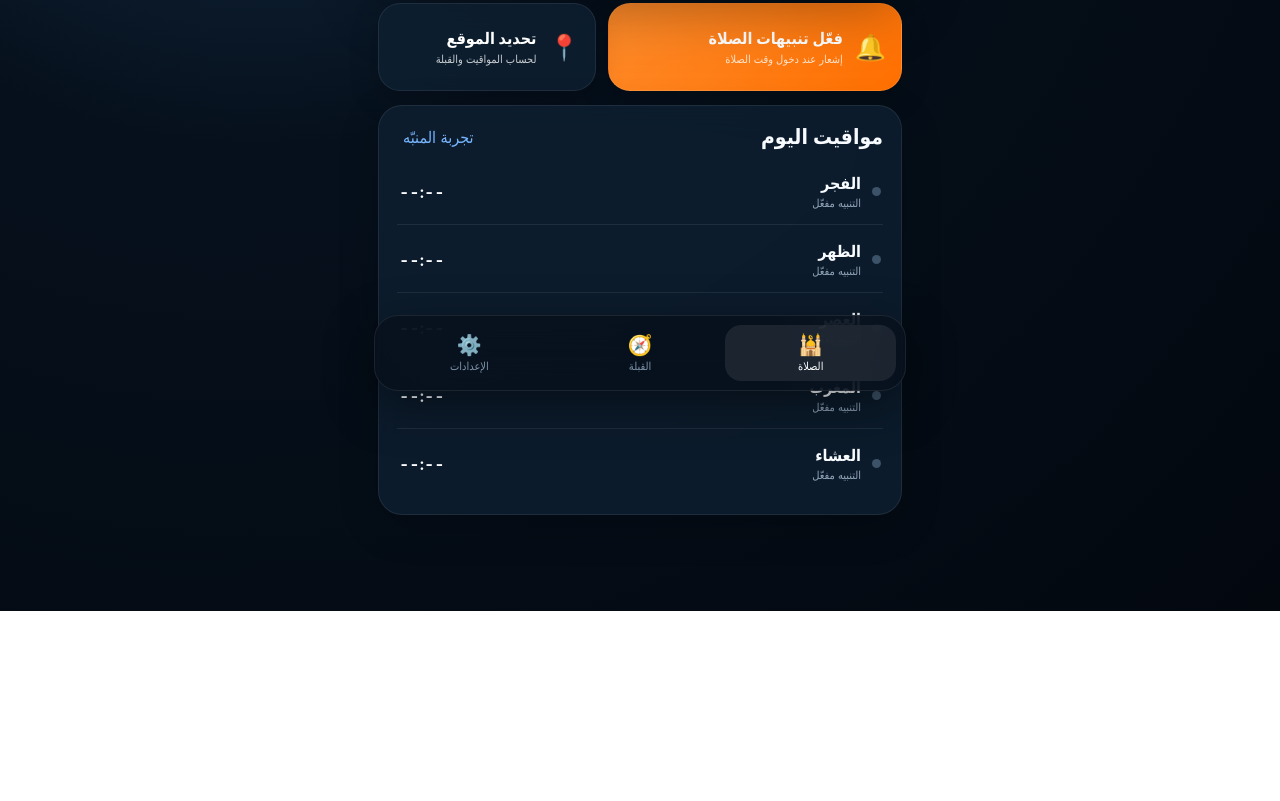
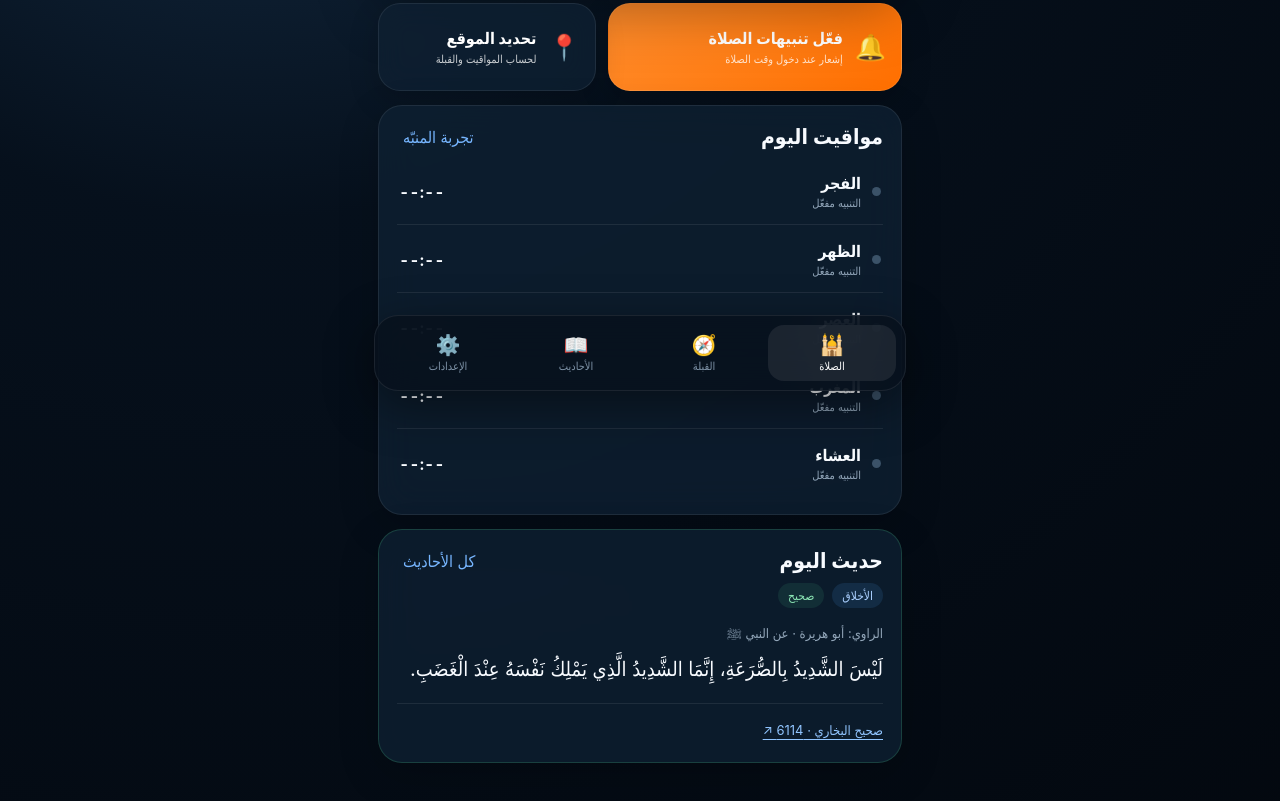
Before and after one commit to mahmoudabdhamed76-afk/salat, a website: page public/index.html in a window 1280 px wide. Shown: the part 397-1198 px from the top of the page. Before the commit the page ends 1008 px from the top, so only its background shows below. Drawn offline with Linux system fonts and the light colour scheme.

Commit message:
Add sourced hadith library and daily hadith

```diff
--- /dev/null
+++ b/public/hadith.js
@@ -0,0 +1,131 @@
+(() => {
+  // Arabic matn verified against the linked Sahih al-Bukhari / Sahih Muslim entries.
+  const HADITHS = [
+    {
+      category: 'الصلاة', narrator: 'أبو موسى الأشعري', book: 'صحيح البخاري', number: '574',
+      text: 'مَنْ صَلَّى الْبَرْدَيْنِ دَخَلَ الْجَنَّةَ.',
+      note: 'البردان: صلاة الفجر وصلاة العصر.', url: 'https://sunnah.com/bukhari:574'
+    },
+    {
+      category: 'القرآن', narrator: 'عثمان بن عفان', book: 'صحيح البخاري', number: '5027',
+      text: 'خَيْرُكُمْ مَنْ تَعَلَّمَ الْقُرْآنَ وَعَلَّمَهُ.', url: 'https://sunnah.com/bukhari:5027'
+    },
+    {
+      category: 'الأخلاق', narrator: 'عبد الله بن عمرو', book: 'صحيح البخاري', number: '10',
+      text: 'الْمُسْلِمُ مَنْ سَلِمَ الْمُسْلِمُونَ مِنْ لِسَانِهِ وَيَدِهِ، وَالْمُهَاجِرُ مَنْ هَجَرَ مَا نَهَى اللَّهُ عَنْهُ.',
+      url: 'https://sunnah.com/bukhari:10'
+    },
+    {
+      category: 'الأخلاق', narrator: 'أبو هريرة', book: 'صحيح البخاري', number: '6114',
+      text: 'لَيْسَ الشَّدِيدُ بِالصُّرَعَةِ، إِنَّمَا الشَّدِيدُ الَّذِي يَمْلِكُ نَفْسَهُ عِنْدَ الْغَضَبِ.',
+      url: 'https://sunnah.com/bukhari:6114'
+    },
+    {
+      category: 'الإيمان', narrator: 'تميم الداري', book: 'صحيح مسلم', number: '55',
+      text: '«الدِّينُ النَّصِيحَةُ». قُلْنَا: لِمَنْ؟ قَالَ: «لِلَّهِ وَلِكِتَابِهِ وَلِرَسُولِهِ وَلِأَئِمَّةِ الْمُسْلِمِينَ وَعَامَّتِهِمْ».',
+      url: 'https://sunnah.com/muslim:55a'
+    },
+    {
+      category: 'الأخلاق', narrator: 'أبو ذر', book: 'صحيح مسلم', number: '2626',
+      text: 'لَا تَحْقِرَنَّ مِنَ الْمَعْرُوفِ شَيْئًا وَلَوْ أَنْ تَلْقَى أَخَاكَ بِوَجْهٍ طَلْقٍ.',
+      url: 'https://sunnah.com/muslim:2626'
+    },
+    {
+      category: 'الذكر والطهارة', narrator: 'أبو مالك الأشعري', book: 'صحيح مسلم', number: '223',
+      text: 'الطُّهُورُ شَطْرُ الْإِيمَانِ، وَالْحَمْدُ لِلَّهِ تَمْلَأُ الْمِيزَانَ، وَسُبْحَانَ اللَّهِ وَالْحَمْدُ لِلَّهِ تَمْلَآنِ ـ أَوْ تَمْلَأُ ـ مَا بَيْنَ السَّمَوَاتِ وَالْأَرْضِ، وَالصَّلَاةُ نُورٌ، وَالصَّدَقَةُ بُرْهَانٌ، وَالصَّبْرُ ضِيَاءٌ، وَالْقُرْآنُ حُجَّةٌ لَكَ أَوْ عَلَيْكَ، كُلُّ النَّاسِ يَغْدُو فَبَائِعٌ نَفْسَهُ فَمُعْتِقُهَا أَوْ مُوبِقُهَا.',
+      url: 'https://sunnah.com/muslim:223'
+    },
+    {
+      category: 'الإيمان', narrator: 'أنس بن مالك', book: 'صحيح البخاري', number: '13',
+      text: 'لَا يُؤْمِنُ أَحَدُكُمْ حَتَّى يُحِبَّ لِأَخِيهِ مَا يُحِبُّ لِنَفْسِهِ.',
+      url: 'https://sunnah.com/bukhari:13'
+    }
+  ];
+
+  const $ = (id) => document.getElementById(id);
+  const search = $('hadithSearch');
+  const category = $('hadithCategory');
+  const list = $('hadithList');
+  let dailyKey;
+
+  function normalize(text) {
+    return text.normalize('NFKD').replace(/[\u064B-\u065F\u0670\u06D6-\u06ED\u0640]/g, '')
+      .replace(/[أإآٱ]/g, 'ا').replace(/ى/g, 'ي').replace(/ة/g, 'ه')
+      .replace(/[٠-٩]/g, digit => '٠١٢٣٤٥٦٧٨٩'.indexOf(digit))
+      .replace(/\s+/g, ' ').trim().toLowerCase();
+  }
+
+  function createContent(hadith) {
+    const content = document.createDocumentFragment();
+    const meta = document.createElement('div');
+    meta.className = 'hadith-meta';
+    for (const [className, text] of [['hadith-category', hadith.category], ['hadith-grade', 'صحيح']]) {
+      const badge = document.createElement('span');
+      badge.className = className;
+      badge.textContent = text;
+      meta.append(badge);
+    }
+    const narrator = document.createElement('p');
+    narrator.className = 'hadith-narrator';
+    narrator.textContent = `الراوي: ${hadith.narrator} · عن النبي ﷺ`;
+    const quote = document.createElement('blockquote');
+    quote.className = 'hadith-text';
+    quote.textContent = hadith.text;
+    const footer = document.createElement('div');
+    footer.className = 'hadith-footer';
+    const source = document.createElement('a');
+    source.className = 'hadith-source';
+    source.href = hadith.url;
+    source.target = '_blank';
+    source.rel = 'noopener noreferrer';
+    source.textContent = `${hadith.book} · ${hadith.number} ↗`;
+    source.setAttribute('aria-label', `مصدر الحديث: ${hadith.book}، رقم ${hadith.number}، يفتح في نافذة جديدة`);
+    footer.append(source);
+    if (hadith.note) {
+      const note = document.createElement('span');
+      note.className = 'hadith-note';
+      note.textContent = hadith.note;
+      footer.append(note);
+    }
+    content.append(meta, narrator, quote, footer);
+    return content;
+  }
+
+  function renderHadiths() {
+    const words = normalize(search.value).split(' ').filter(Boolean);
+    const matches = HADITHS.filter(hadith => {
+      const text = normalize([hadith.text, hadith.narrator, hadith.book, hadith.number, hadith.category, hadith.note || ''].join(' '));
+      return (!category.value || hadith.category === category.value) && words.every(word => text.includes(word));
+    });
+    list.replaceChildren(...matches.map(hadith => {
+      const card = document.createElement('article');
+      card.className = 'section-card';
+      card.append(createContent(hadith));
+      return card;
+    }));
+    $('hadithCount').textContent = `النتائج: ${matches.length.toLocaleString('ar-EG')} من ${HADITHS.length.toLocaleString('ar-EG')}`;
+    $('hadithEmpty').hidden = matches.length > 0;
+  }
+
+  function renderDailyHadith() {
+    const now = new Date();
+    // Local calendar date, converted to a day number without DST affecting the rotation.
+    const day = Math.floor(Date.UTC(now.getFullYear(), now.getMonth(), now.getDate()) / 86400000);
+    if (day === dailyKey) return;
+    dailyKey = day;
+    $('dailyHadith').replaceChildren(createContent(HADITHS[day % HADITHS.length]));
+  }
+
+  search.addEventListener('input', renderHadiths);
+  category.addEventListener('change', renderHadiths);
+  $('browseHadithBtn').addEventListener('click', () => {
+    document.querySelector('[data-view="hadithView"]').click();
+    $('hadithHeading').scrollIntoView({ block: 'start' });
+  });
+  document.addEventListener('visibilitychange', () => {
+    if (!document.hidden) renderDailyHadith();
+  });
+  renderHadiths();
+  renderDailyHadith();
+  setInterval(renderDailyHadith, 60000);
+})();
--- a/public/index.html
+++ b/public/index.html
@@ -53,6 +53,14 @@
         </div>
         <div id="prayerList" class="prayer-list"></div>
       </section>
+
+      <section class="section-card daily-hadith-card" aria-labelledby="dailyHadithHeading">
+        <div class="section-title-row">
+          <h2 id="dailyHadithHeading">حديث اليوم</h2>
+          <button id="browseHadithBtn" class="text-btn">كل الأحاديث</button>
+        </div>
+        <div id="dailyHadith"></div>
+      </section>
     </section>
 
     <section id="qiblaView" class="view">
@@ -76,6 +84,30 @@
       </article>
     </section>
 
+    <section id="hadithView" class="view" aria-labelledby="hadithHeading">
+      <section class="section-card hadith-intro">
+        <p class="eyebrow">من هدي النبي ﷺ</p>
+        <h2 id="hadithHeading">أحاديث نبوية</h2>
+        <p class="muted">أحاديث مختارة من صحيحي البخاري ومسلم، مع الراوي ورقم الحديث ومصدره.</p>
+        <div class="hadith-controls">
+          <label for="hadithSearch">ابحث في الأحاديث</label>
+          <input id="hadithSearch" type="search" placeholder="كلمة من الحديث أو اسم الراوي" autocomplete="off" />
+          <label for="hadithCategory">الموضوع</label>
+          <select id="hadithCategory">
+            <option value="">كل المواضيع</option>
+            <option value="الصلاة">الصلاة</option>
+            <option value="القرآن">القرآن</option>
+            <option value="الأخلاق">الأخلاق</option>
+            <option value="الإيمان">الإيمان</option>
+            <option value="الذكر والطهارة">الذكر والطهارة</option>
+          </select>
+        </div>
+        <p id="hadithCount" class="fine-print" role="status" aria-live="polite"></p>
+      </section>
+      <div id="hadithList" class="hadith-list"></div>
+      <p id="hadithEmpty" class="section-card muted hadith-empty" hidden>لا توجد أحاديث تطابق بحثك. جرّب كلمة أخرى أو اختر كل المواضيع.</p>
+    </section>
+
     <section id="settingsView" class="view">
       <article class="section-card settings-card">
         <div class="section-title-row"><h2>إعدادات الصلاة</h2></div>
@@ -90,6 +122,7 @@
     <nav class="bottom-nav" aria-label="التنقل">
       <button class="nav-btn active" data-view="homeView"><span>🕌</span><small>الصلاة</small></button>
       <button class="nav-btn" data-view="qiblaView"><span>🧭</span><small>القبلة</small></button>
+      <button class="nav-btn" data-view="hadithView"><span>📖</span><small>الأحاديث</small></button>
       <button class="nav-btn" data-view="settingsView"><span>⚙️</span><small>الإعدادات</small></button>
     </nav>
   </main>
@@ -116,6 +149,7 @@
   </audio>
 
   <div id="toast" class="toast"></div>
+  <script src="/hadith.js" defer></script>
   <script src="/app.js" defer></script>
 </body>
 </html>
--- a/public/styles.css
+++ b/public/styles.css
@@ -73,7 +73,7 @@ h2 { margin-bottom:0; font-size:21px; }
 .switch input:checked + .slider { background:var(--accent); }
 .switch input:checked + .slider:before { transform:translateX(-22px); }
 .fine-print { font-size:12px; color:#748a9e; line-height:1.7; margin:14px 2px 0; }
-.bottom-nav { position:fixed; z-index:20; bottom:max(12px, env(safe-area-inset-bottom)); left:50%; transform:translateX(-50%); width:min(calc(100% - 28px), 532px); padding:9px; display:grid; grid-template-columns:repeat(3,1fr); border:1px solid rgba(255,255,255,.08); border-radius:24px; background:rgba(7,17,29,.86); backdrop-filter:blur(22px); box-shadow:0 14px 50px rgba(0,0,0,.45); }
+.bottom-nav { position:fixed; z-index:20; bottom:max(12px, env(safe-area-inset-bottom)); left:50%; transform:translateX(-50%); width:min(calc(100% - 28px), 532px); padding:9px; display:grid; grid-template-columns:repeat(4,1fr); border:1px solid rgba(255,255,255,.08); border-radius:24px; background:rgba(7,17,29,.86); backdrop-filter:blur(22px); box-shadow:0 14px 50px rgba(0,0,0,.45); }
 .nav-btn { border:0; border-radius:16px; padding:8px 4px; color:#7f94a8; background:transparent; display:grid; gap:2px; place-items:center; cursor:pointer; }
 .nav-btn span { font-size:20px; }
 .nav-btn small { font-size:11px; }
@@ -95,6 +95,25 @@ h2 { margin-bottom:0; font-size:21px; }
 .stop-btn { background:var(--accent); }
 .toast { position:fixed; z-index:1100; left:50%; bottom:112px; transform:translate(-50%, 16px); width:min(90%, 440px); background:#f6fbff; color:#0b1a28; border-radius:16px; padding:12px 14px; opacity:0; pointer-events:none; transition:.25s; box-shadow:0 15px 45px rgba(0,0,0,.35); text-align:center; font-weight:700; }
 .toast.show { opacity:1; transform:translate(-50%, 0); }
+.daily-hadith-card { margin-top:14px; border-color:rgba(80,216,144,.2); }
+.hadith-intro > .muted { margin:12px 0 18px; font-size:14px; line-height:1.8; }
+.hadith-controls { display:grid; gap:8px; }
+.hadith-controls label { font-size:13px; color:var(--muted); }
+.hadith-controls input, .hadith-controls select { width:100%; min-height:46px; min-width:0; padding:12px; border:1px solid rgba(255,255,255,.16); border-radius:14px; background:var(--card-2); color:var(--text); font:inherit; }
+.hadith-controls input::placeholder { color:var(--muted); font-size:13px; }
+.hadith-controls select { margin-bottom:2px; color-scheme:dark; }
+.hadith-controls input:focus-visible, .hadith-controls select:focus-visible, .hadith-source:focus-visible, #browseHadithBtn:focus-visible { outline:2px solid var(--accent2); outline-offset:3px; }
+.hadith-list { display:grid; gap:14px; margin-top:14px; }
+.hadith-meta { display:flex; flex-wrap:wrap; align-items:center; gap:8px; }
+.hadith-category, .hadith-grade { padding:5px 10px; border-radius:999px; font-size:12px; }
+.hadith-category { background:rgba(79,160,255,.12); color:#aad0ff; }
+.hadith-grade { background:rgba(80,216,144,.1); color:#8be6b5; }
+.hadith-narrator { color:var(--muted); font-size:13px; line-height:1.8; margin:14px 0 4px; }
+.hadith-text { margin:0 0 14px; font-size:20px; line-height:2; overflow-wrap:break-word; }
+.hadith-footer { display:flex; flex-wrap:wrap; align-items:center; justify-content:space-between; gap:8px; border-top:1px solid var(--line); padding-top:12px; }
+.hadith-source { color:#91c5ff; font-size:13px; text-decoration:underline; text-underline-offset:4px; padding:6px 0; }
+.hadith-note { color:var(--muted); font-size:12px; }
+.hadith-empty { margin-top:14px; line-height:1.8; text-align:center; }
 @media (max-width: 380px) {
   .action-grid { grid-template-columns:1fr; }
   .alarm-clock { font-size:64px; }
--- a/public/sw.js
+++ b/public/sw.js
@@ -1,5 +1,5 @@
-const CACHE = 'salat-reminder-v2';
-const ASSETS = ['/', '/styles.css', '/app.js', '/manifest.json', '/icons/icon-192.png', '/icons/icon-512.png'];
+const CACHE = 'salat-reminder-v3-hadith-1';
+const ASSETS = ['/', '/styles.css', '/hadith.js', '/app.js', '/manifest.json', '/icons/icon-192.png', '/icons/icon-512.png'];
 
 self.addEventListener('install', (event) => {
   event.waitUntil(caches.open(CACHE).then(cache => cache.addAll(ASSETS)));
```
Also changed, not shown: README.md.
